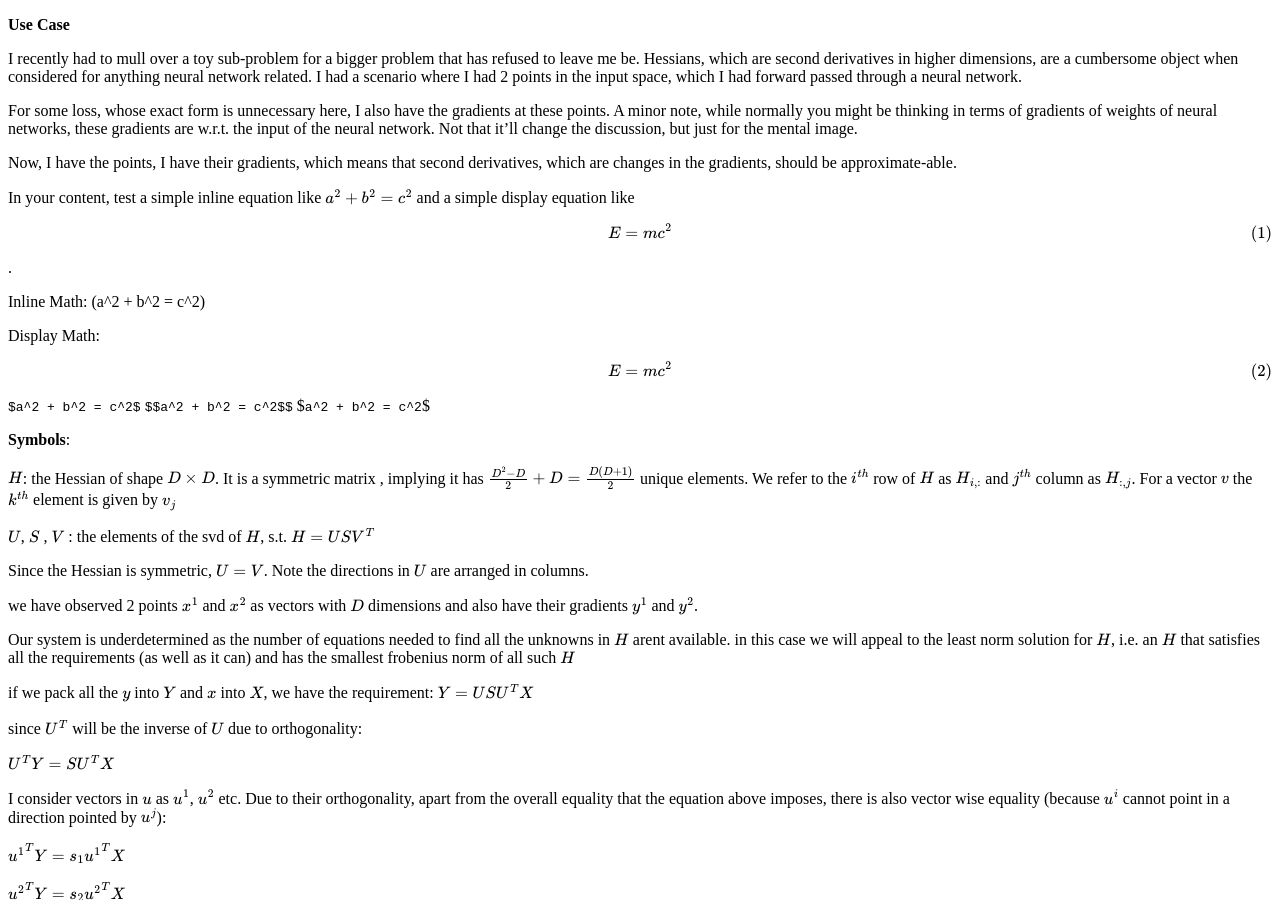
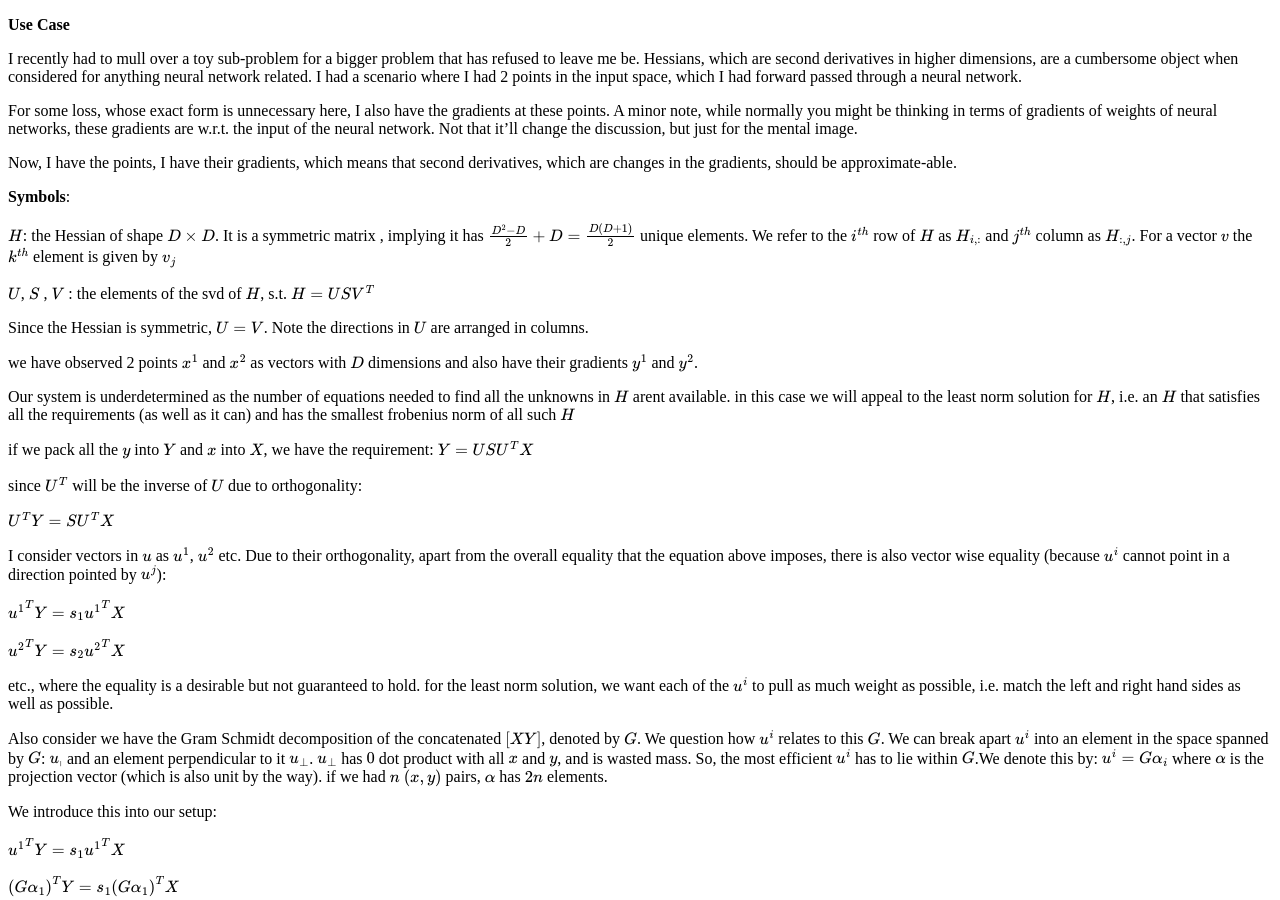
Before and after one commit to tumble-weed/tumble-weed.github.io, a Jekyll site: the page built from _posts/2023-10-19-hessian.md, in a window 1280 px wide and 900 px high. Built offline with Jekyll 4.4.1, drawn with Linux system fonts in a browser that asks for light colours; formulas are drawn with MathJax 3.

Commit message:
Update 2023-10-19-hessian.md

```diff
--- a/_posts/2023-10-19-hessian.md
+++ b/_posts/2023-10-19-hessian.md
@@ -12,18 +12,6 @@ I recently had to mull over a toy sub-problem for a bigger problem that has refu
 For some loss,  whose exact form is unnecessary here, I also have the gradients at these points. A minor note, while normally you might be thinking in terms of gradients of weights of neural networks, these gradients are w.r.t. the input of the neural network. Not that it'll change the discussion, but just for the mental image.
 
 Now, I have the points, I have their gradients, which means that second derivatives, which are changes in the gradients, should be approximate-able.
-
-
-
-In your content, test a simple inline equation like $a^2 + b^2 = c^2$ and a simple display equation like $$E=mc^2$$.
-
-<span>Inline Math: \(a^2 + b^2 = c^2\)</span>
-<div>Display Math: \[E=mc^2\]</div>
-
-`$a^2 + b^2 = c^2$`
-`$$a^2 + b^2 = c^2$$`
-$`a^2 + b^2 = c^2`$
-
 
 __Symbols__:
 
```
